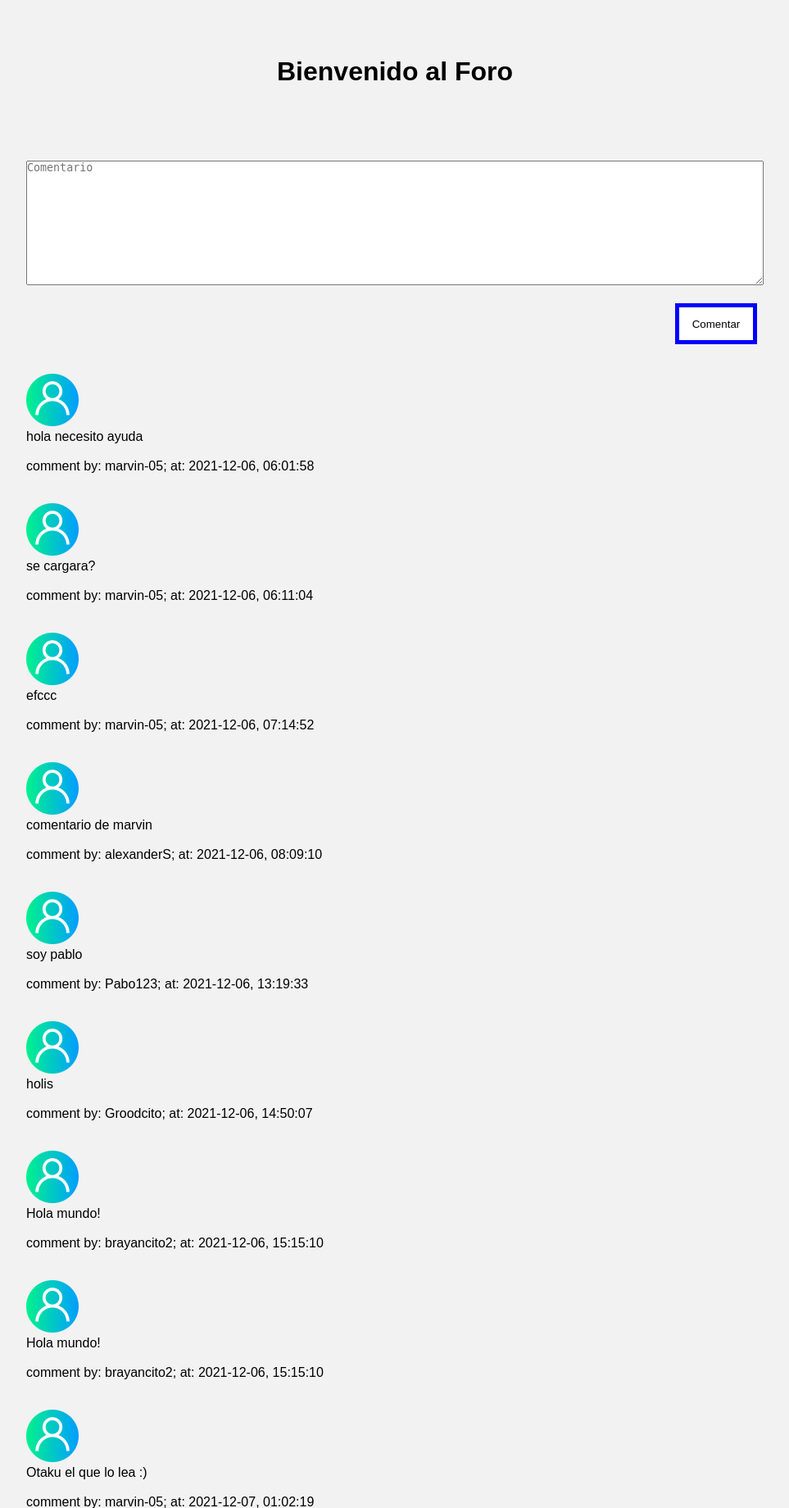
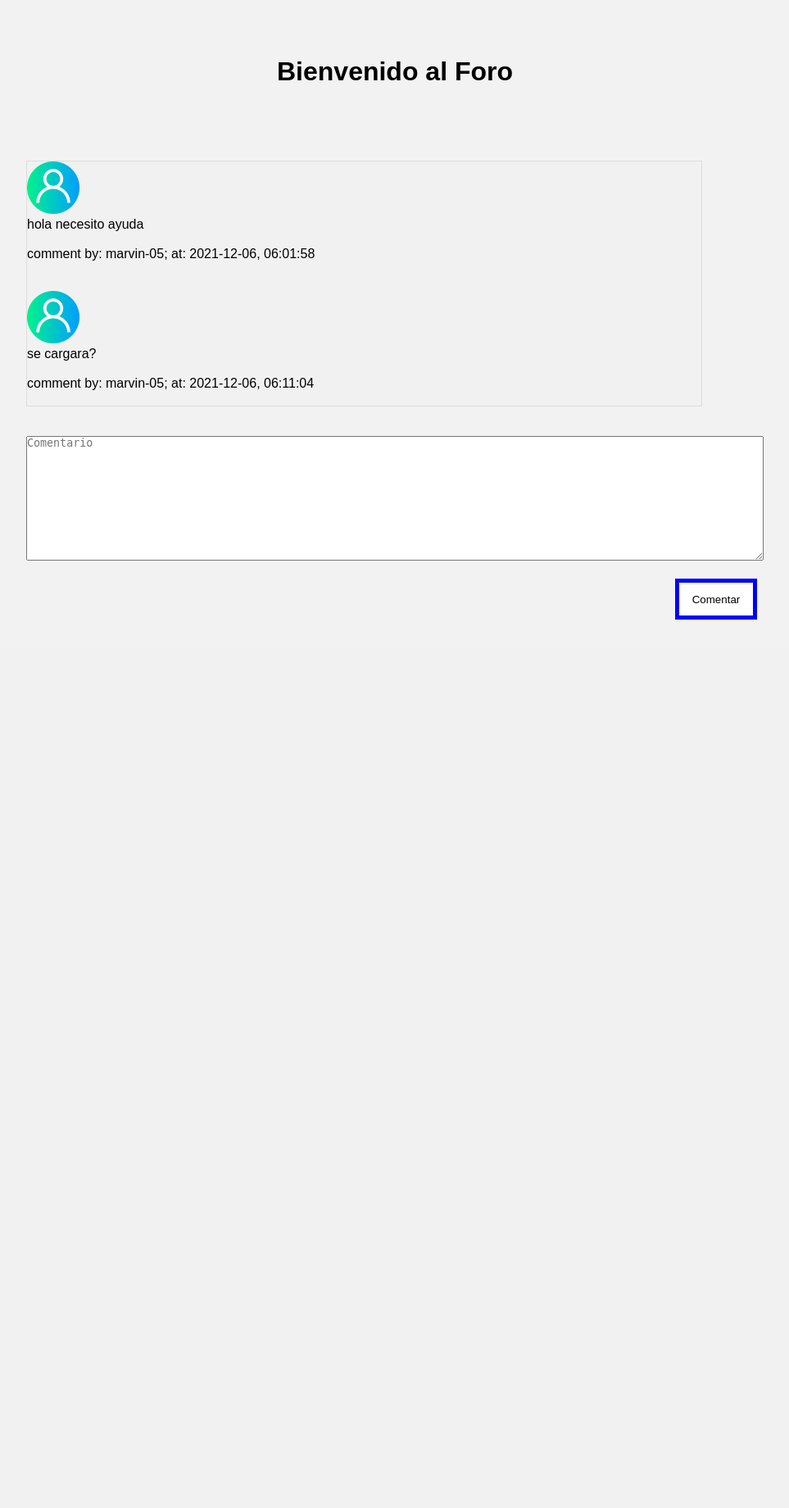
Before and after one commit to Marvin-05/NetCode_Proyect, a Flask app: page /foro in a window 1280 px wide. Shown: the part 156-1996 px from the top of the page at 82% size, without its empty margins (238-1201 px from the left). After the commit the page ends 912 px from the top, so only its background shows below. Run offline with Flask 2, Linux system fonts and the light colour scheme; a user stored in the database is signed in; data comes from the database, SQL or seed files in the repository; both versions use the stored data as it was after the commit; some libraries are stand-ins or nearby versions.

Commit message:
se ha agregado el administrar foro
el admin puede eliminar comentarios que parescan ofensiovos

```diff
--- a/NetCode_Proyect/application.py
+++ b/NetCode_Proyect/application.py
@@ -363,6 +363,26 @@ def ForoRespuesta():
     else:
         return render_template("RespuestaForo.html")
 
+@app.route("/eliminarComment/<id_c>")
+def eliminarComment(id_c):
+
+    id_c = int(id_c)
+
+    print(f"comment: {id_c}")
+
+    db.execute("delete from ForoComentarios \
+                        where Id = :id", id=id_c)
+
+    return redirect("/foro-comentarios")
+
+
+@app.route("/comentarios")
+def comentarios():
+
+    js = db.execute("select Info_Usuario.NickName, ForoComentarios.Comment, ForoComentarios.Id from ForoComentarios \
+                                    inner join Info_Usuario \
+                                    on Info_Usuario.Id=ForoComentarios.User_Id")
+    return jsonify(js)
 
 @app.route("/logout", methods = ["GET", "POST"])
 @login_required
--- a/NetCode_Proyect/static/css/cursos.css
+++ b/NetCode_Proyect/static/css/cursos.css
@@ -313,3 +313,14 @@ footer .contac-us .Integrantes ul li a img
     float:left;
     margin-top: 2%;
 }
+
+#global {
+	height: 300px;
+	width: 825px;
+	border: 1px solid #ddd;
+	background: #f1f1f1;
+	overflow-y: scroll;
+}
+#mensajes {
+	height: auto;
+}
--- a/NetCode_Proyect/templates/Foro.html
+++ b/NetCode_Proyect/templates/Foro.html
@@ -44,33 +44,30 @@
                     <h1> Bienvenido al Foro</h1>
 
                 <!--    <form action="/foro" class="form_comentarios d-flex justify-content-end flex-wrap" method="post"> -->
-                        <textarea class="form-control" name="comentario" cols="110"  rows="10" placeholder="Comentario"></textarea> <br><br>
-
-                        <button class="btn" type=submit>Comentar</button> <br><br><br>
             <!--        </form> -->
 
-                    <div>
+                    <div id="global">
 
                         {% for i in range(results) %}
 
-                            <img src="../static/img/usericon.png" width="64" height="64" alt="">
+                            <div id="mensajes">
+                                <img src="../static/img/usericon.png" width="64" height="64" alt="">
 
-                            <p>
-                                {{comentario[loop.index - 1]}} <br><br>
-                                comment by: {{name[loop.index - 1]}}; at: <span>{{date[loop.index - 1]}}, {{time[loop.index - 1]}}</span> <br>
+                                <p>
+                                    {{comentario[loop.index - 1]}} <br><br>
+                                    comment by: {{name[loop.index - 1]}}; at: <span>{{date[loop.index - 1]}}, {{time[loop.index - 1]}}</span> <br>
 
-                            </p>
+                                </p>
+                            </div>
 
-                            <div class="botones" text-right>
-
-                 <!--                <a href="#">Editar</a> -->
-                      <!--           <a href="#">Borrar</a> -->
-
-                            </div>
                             <br><br>
                         {% endfor %}
 
                     </div>
+                    <br><br>
+                    <textarea class="form-control" name="comentario" cols="110"  rows="10" placeholder="Comentario"></textarea> <br><br>
+
+                    <button class="btn" type=submit>Comentar</button> <br><br><br>
 
                 </div>
             </div>
```
Also changed, not shown: NetCode_Proyect/static/scripts/scripts.js (+13 -35 lines), NetCode_Proyect/templates/foro-tabla.html (+10 -12 lines), NetCode_Proyect/Users.db.
